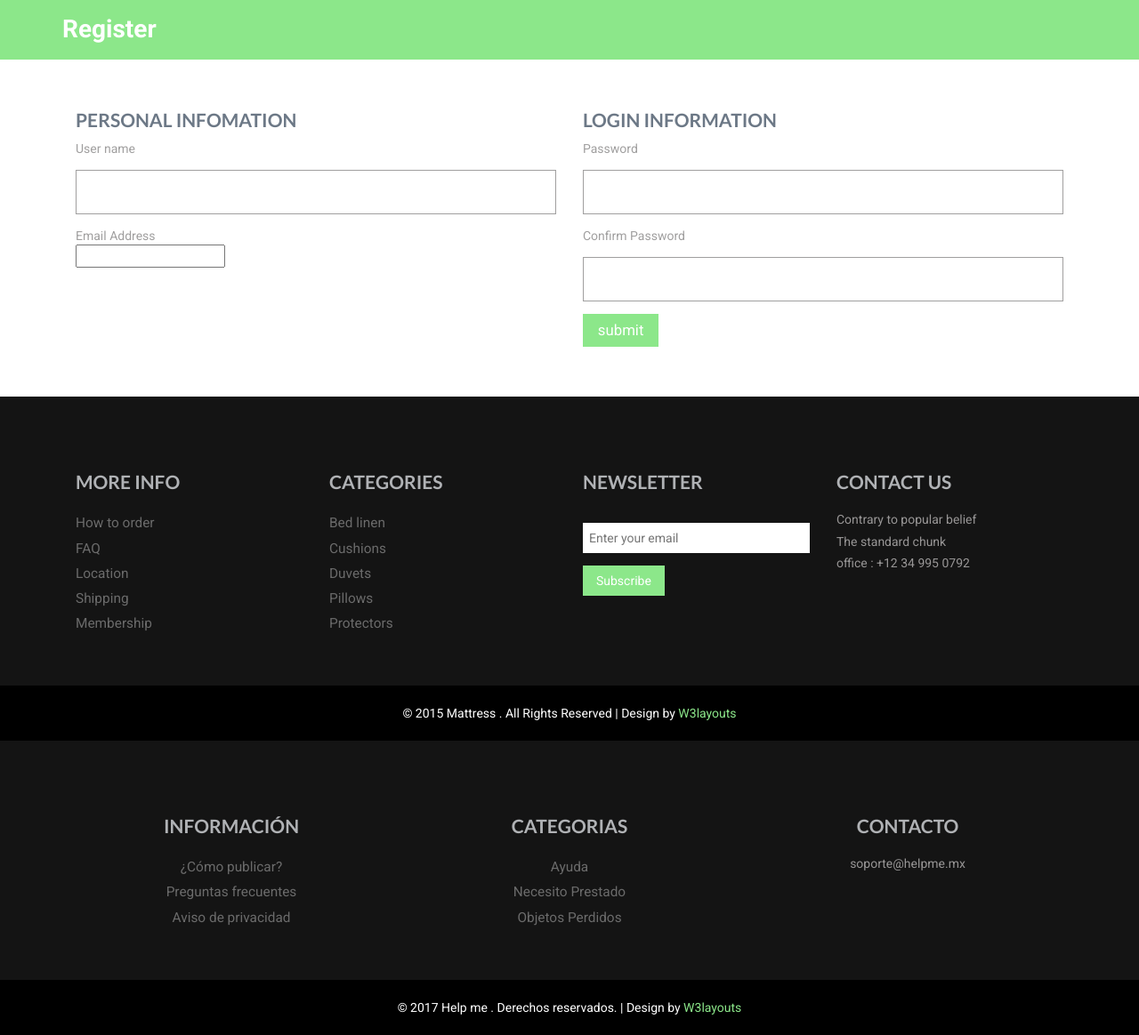
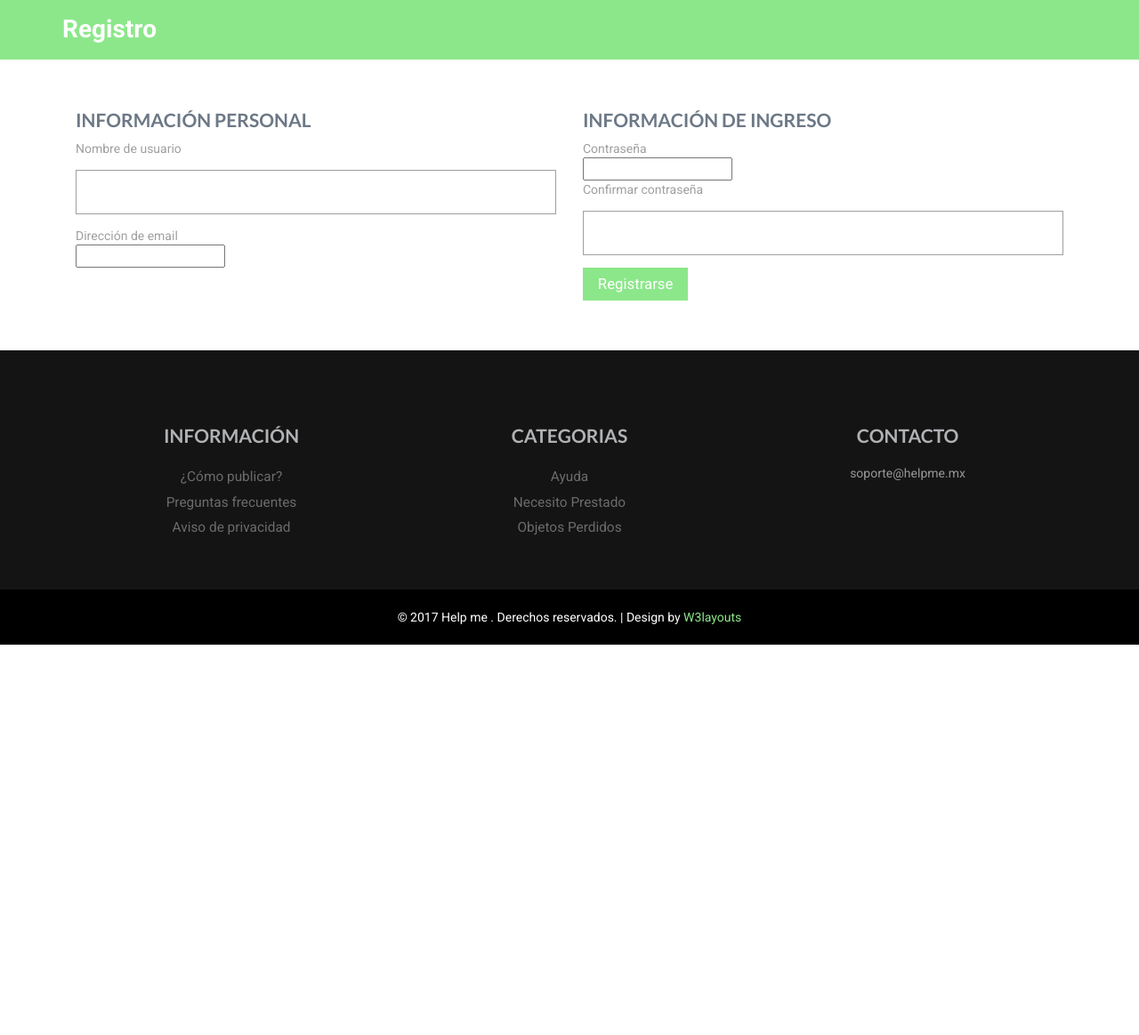
Before and after one commit to AliGhahraei/help-me, a Django app: page /register in a window 1280 px wide. Shown: the part 158-1322 px from the top of the page at 89% size. After the commit the page ends 883 px from the top, so only its background shows below. Run offline with Django 3.2, Linux system fonts and the light colour scheme; some libraries are stand-ins or nearby versions.

Commit message:
Correct forms and templates, and add form views

```diff
--- a/users/forms.py
+++ b/users/forms.py
@@ -1,11 +1,9 @@
 from django import forms
 from django.contrib.auth.models import User
+from users.models import Service, Comment
 
 
 class RegisterForm(forms.ModelForm):
-    username = forms.CharField(max_length=50)
-    email = forms.EmailField(max_length=252)
-    password = forms.CharField(widget=forms.PasswordInput)
     password2 = forms.CharField(widget=forms.PasswordInput)
 
     def clean(self):
@@ -21,3 +19,17 @@ class RegisterForm(forms.ModelForm):
     class Meta:
         model = User
         fields = ['email', 'password', 'username']
+
+
+class ServiceForm(forms.ModelForm):
+
+    class Meta:
+        model = Service
+        fields = ['name', 'description', 'tags']
+
+
+class CommentForm(forms.ModelForm):
+
+    class Meta:
+        model = Comment
+        fields = ['content']
--- a/users/templates/users/login.html
+++ b/users/templates/users/login.html
@@ -38,7 +38,7 @@ Login
 				<br><br>
 				¿No tienes una cuenta?<br />
 				<br>
-				<a href="None">
+				<a href="{% static 'register' %}">
 					Si no tienes cuenta regístrate<br />
 				</a><br />
 				<a href="None">
--- a/users/templates/users/register.html
+++ b/users/templates/users/register.html
@@ -15,7 +15,7 @@ Registro
 <!-- grow -->
 <div class="grow">
   <div class="container">
-	<h2>Register</h2>
+	<h2>Registro</h2>
   </div>
 </div>
 <!-- grow -->
@@ -25,88 +25,31 @@ Registro
 	<form action="{% url 'register' %}" method="post">
 	  {% csrf_token %}
 	  <div class="col-md-6 register-top-grid">
-		<h3>Personal infomation</h3>
+		<h3>Información personal</h3>
 		<div>
-		  <span>User name</span>
+		  <span>Nombre de usuario</span>
 		  {{ form.username }}
 		</div>
 		<div>
-		  <span>Email Address</span>
+		  <span>Dirección de email</span>
 		  {{ form.email }}
 		</div>
 	  </div>
 	  <div class="col-md-6 register-bottom-grid">
-		<h3>Login information</h3>
+		<h3>Información de ingreso</h3>
 		<div>
-		  <span>Password</span>
+		  <span>Contraseña</span>
 		  {{ form.password }}
 		</div>
 		<div>
-		  <span>Confirm Password</span>
+		  <span>Confirmar contraseña</span>
 		  {{ form.password2 }}
 		</div>
-		<input type="submit" value="submit">
+		<input type="submit" value="Registrarse">
 
 	  </div>
 	  <div class="clearfix"> </div>
 	</form>
   </div>
 </div>
-<!--//content-->
-<div class="footer w3layouts">
-  <div class="container">
-	<div class="footer-top-at w3">
-
-	  <div class="col-md-3 amet-sed w3l">
-		<h4>MORE INFO</h4>
-		<ul class="nav-bottom">
-		  <li><a href="#">How to order</a></li>
-		  <li><a href="#">FAQ</a></li>
-		  <li><a href="contact.html">Location</a></li>
-		  <li><a href="#">Shipping</a></li>
-		  <li><a href="#">Membership</a></li>
-		</ul>
-	  </div>
-	  <div class="col-md-3 amet-sed w3ls">
-		<h4>CATEGORIES</h4>
-		<ul class="nav-bottom">
-		  <li><a href="#">Bed linen</a></li>
-		  <li><a href="#">Cushions</a></li>
-		  <li><a href="#">Duvets</a></li>
-		  <li><a href="#">Pillows</a></li>
-		  <li><a href="#">Protectors</a></li>
-		</ul>
-
-	  </div>
-	  <div class="col-md-3 amet-sed agileits">
-		<h4>NEWSLETTER</h4>
-		<div class="stay agileinfo">
-		  <div class="stay-left wthree">
-			<form action="#" method="post">
-			  <input type="text" placeholder="Enter your email " required="">
-			</form>
-		  </div>
-		  <div class="btn-1 w3-agileits">
-			<form action="#" method="post">
-			  <input type="submit" value="Subscribe">
-			</form>
-		  </div>
-		  <div class="clearfix"> </div>
-		</div>
-
-	  </div>
-	  <div class="col-md-3 amet-sed agileits-w3layouts">
-		<h4>CONTACT US</h4>
-		<p>Contrary to popular belief</p>
-		<p>The standard chunk</p>
-		<p>office :  +12 34 995 0792</p>
-	  </div>
-	  <div class="clearfix"> </div>
-	</div>
-  </div>
-  <div class="footer-class w3-agile">
-	<p>© 2015 Mattress . All Rights Reserved | Design by  <a href="http://w3layouts.com/" target="_blank">W3layouts</a> </p>
-  </div>
-</div>
-
 {% endblock %}
--- a/users/templates/users/services.html
+++ b/users/templates/users/services.html
@@ -20,6 +20,8 @@
 	</div>
 	</div>
 
+	{{ user}}
+
 	<div class="container">
 
 	<div class="row">
--- a/users/urls.py
+++ b/users/urls.py
@@ -1,12 +1,10 @@
 from django.conf.urls import url
 from django.contrib.auth import views as auth_views
 from . import views
-
-from . import views
-
 
 urlpatterns = [
     url('login', auth_views.LoginView.as_view(template_name='users/login.html', redirect_authenticated_user=True), name='login'),
     url('services', views.ServiceList.as_view(), name='service_list'),
     url('register', views.signup, name='register'),
+    url('new_service', views.ServiceCreate.as_view(), name='new_service')
 ]
--- a/users/views.py
+++ b/users/views.py
@@ -3,13 +3,14 @@ from django.views.generic import TemplateView
 from django.db.models import Q
 import users.models as models
 from django.contrib.auth.mixins import LoginRequiredMixin
-from .forms import RegisterForm
+from .forms import RegisterForm, ServiceForm, CommentForm
 from django.contrib.auth import authenticate, login
 from django.shortcuts import render, redirect
 from django.urls import reverse
 
-class ServiceList(ListView, LoginRequiredMixin):
-
+class ServiceList(LoginRequiredMixin, ListView):
+    login_url = 'login'
+    redirect_field_name = 'services'
     context_object_name = 'service_list'
     template_name = 'users/services.html'
 
@@ -20,18 +21,22 @@ class ServiceList(ListView, LoginRequiredMixin):
         services = models.Service.objects.none()
         for filter_ in filters:
             communities.union(models.Community.filter(filter=filter_.id))
-        if self.request.GET.get('query'):
-            services.union(models.Service.filter(Q(name__icontains=self.request.request.GET.get('query'))))
+        queries = self.request.GET.get('query')
+        queries = queries.split(' ') if queries is not None else None
+        if queries:
+            for query in queries:
+                for community in communities:
+                    services.union(models.Service.filter(Q(name__icontains=query) | Q(tags__icontains=query) | Q(community=community)))
         else:
             for community in communities:
-                services.union(models.Service.filter(community=community.id))
+                services.union(models.Service.filter(community=community))
         return services
 
 
 class ProfileView(TemplateView):
 
     def get_context_data(self, **kwargs):
-        context = super().get_context_data(kwargs)
+        context = super().get_context_data(**kwargs)
         profile_id = kwargs.get('profile_id')
         if profile_id:
             profile = models.Profile.get(pk=profile_id)
@@ -40,6 +45,41 @@ class ProfileView(TemplateView):
         context['profile'] = profile
         comments = models.Comment.filter(target=profile)
         context['comments'] = comments
+
+class ServiceCreate(TemplateView):
+
+    template_name = 'users/new_service.html'
+
+    def get_context_data(self, **kwargs):
+        context = super().get_context_data(**kwargs)
+        context['form'] = ServiceForm()
+        return context
+
+    def post(self, **kwargs):
+        form = ServiceForm(self.request.POST)
+        if form.is_valid():
+            service = form.save(False)
+            service.owner = models.Profile.objects.get(user=self.request.user)
+            service.community = kwargs['community_id']
+            service.save()
+        return redirect('services_list')
+
+class CommentForm(TemplateView):
+
+    def get_context_data(self, **kwargs):
+        context = super().get_context_data(**kwargs)
+        context['form'] = CommentForm()
+        return context
+
+    def post(self, **kwargs):
+        form = CommentForm(self.request.POST)
+        if form.is_valid():
+            comment = form.save(False)
+            comment.author = models.Profile.objects.get(user=self.request.user)
+            comment.target = models.Profile.objects.get(id=kwargs['profile_id'])
+            comment.save()
+        return redirect('/')
+
 
 def signup(request):
     if request.method == "GET":
```
Also changed, not shown: users/models.py (+2 -6 lines), users/templates/users/new_service.html (added, +8 -0 lines), users/migrations/0003_auto_20170827_1028.py (added).
